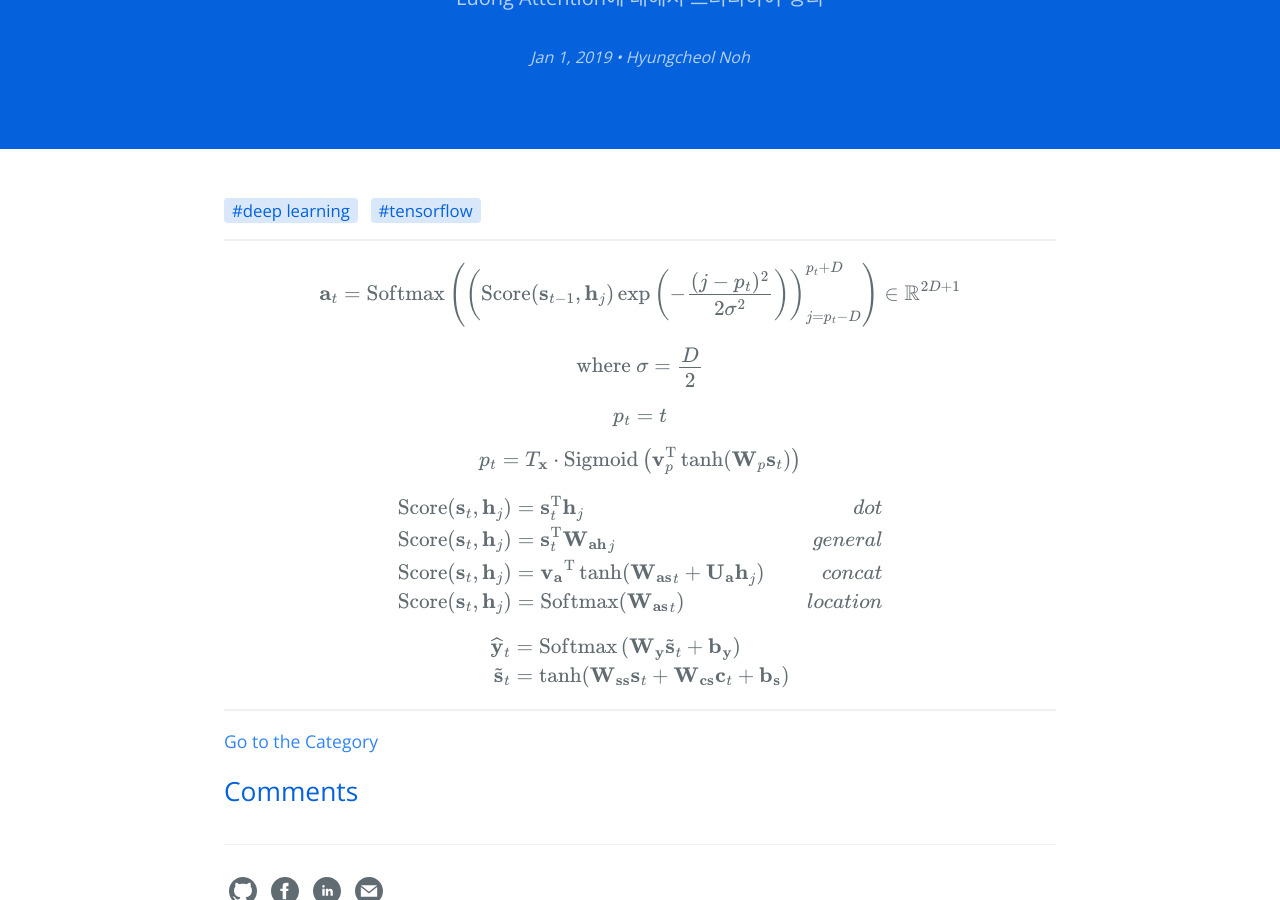
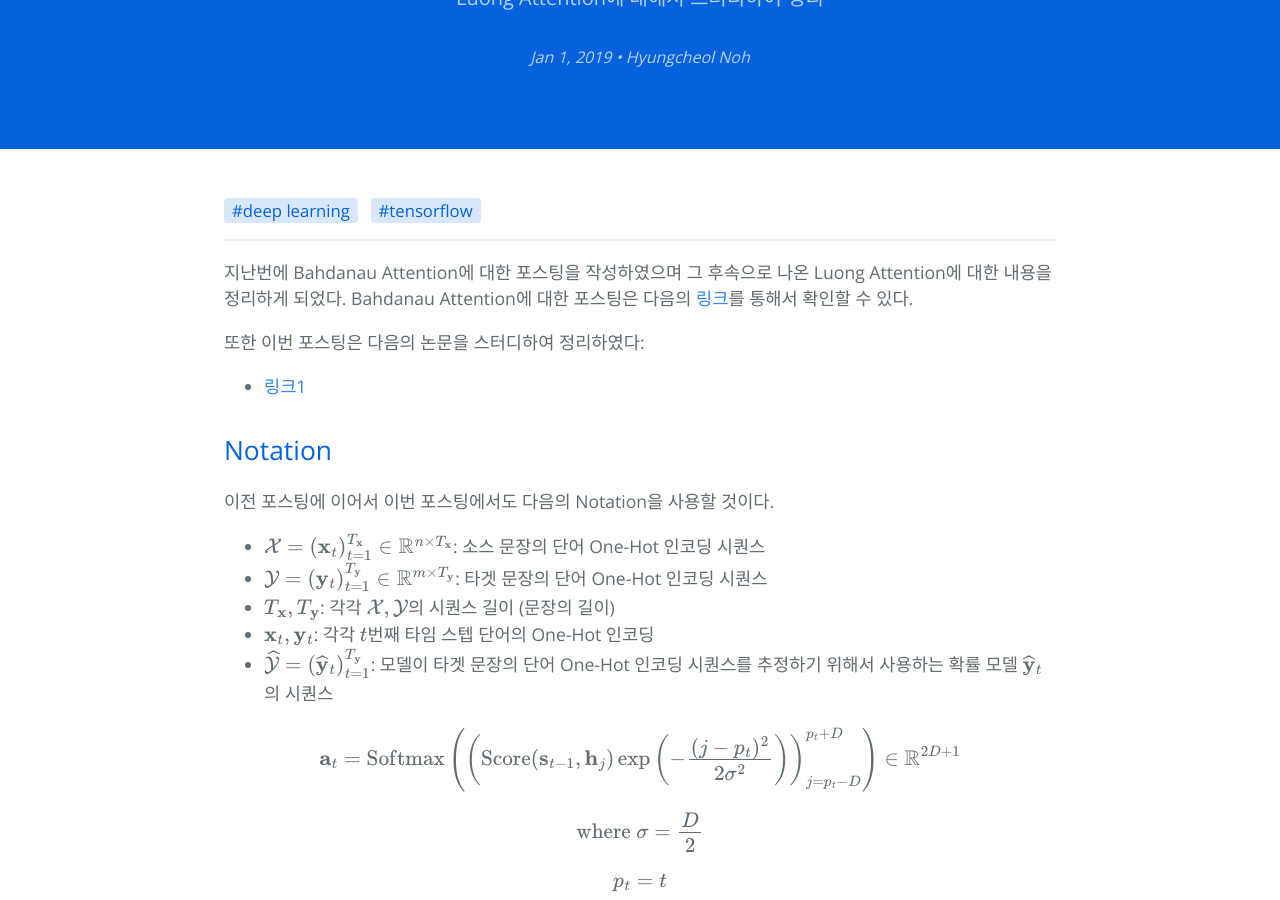
Before and after one commit to hcnoh/hcnoh.github.io, a Jekyll site: the page built from _posts/2019-01-01-luong-attention.md, in a window 1280 px wide and 900 px high, scrolled down 248 px. Built offline with Jekyll 4.4.1, drawn with Linux system fonts in a browser that asks for light colours; formulas are drawn with MathJax 3; comment, search, counter and statistics services are not loaded.

Commit message:
Update 2019-01-01-luong-attention.md

```diff
--- a/_posts/2019-01-01-luong-attention.md
+++ b/_posts/2019-01-01-luong-attention.md
@@ -13,6 +13,19 @@ image: /thumbnail-mobile.png
 author: "Hyungcheol Noh"
 permalink: /2019-01-01-luong-attention
 ---
+
+지난번에 Bahdanau Attention에 대한 포스팅을 작성하였으며 그 후속으로 나온 Luong Attention에 대한 내용을 정리하게 되었다. Bahdanau Attention에 대한 포스팅은 다음의 [링크](https://hcnoh.github.io/2018-12-11-bahdanau-attention)를 통해서 확인할 수 있다.
+
+또한 이번 포스팅은 다음의 논문을 스터디하여 정리하였다:
+- [링크1](https://arxiv.org/pdf/1508.04025)
+
+## Notation
+이전 포스팅에 이어서 이번 포스팅에서도 다음의 Notation을 사용할 것이다.
+- $$\mathcal{X} = (\mathbf{x}_t)_{t=1}^{T_{\mathbf{x}}} \in \mathbb{R}^{n \times T_{\mathbf{x}}}$$: 소스 문장의 단어 One-Hot 인코딩 시퀀스
+- $$\mathcal{Y} = (\mathbf{y}_t)_{t=1}^{T_{\mathbf{y}}} \in \mathbb{R}^{m \times T_{\mathbf{y}}}$$: 타겟 문장의 단어 One-Hot 인코딩 시퀀스
+- $$T_{\mathbf{x}}, T_{\mathbf{y}}$$: 각각 $$\mathcal{X}, \mathcal{Y}$$의 시퀀스 길이 (문장의 길이)
+- $$\mathbf{x}_t, \mathbf{y}_t$$: 각각 $$t$$번째 타임 스텝 단어의 One-Hot 인코딩
+- $$\widehat{\mathcal{Y}} = (\widehat{\mathbf{y}}_t)_{t=1}^{T_{\mathbf{y}}}$$: 모델이 타겟 문장의 단어 One-Hot 인코딩 시퀀스를 추정하기 위해서 사용하는 확률 모델 $$\widehat{\mathbf{y}}_t$$의 시퀀스
 
 $$
 \mathbf{a}_t = \text{Softmax}\left(\left(\text{Score}(\mathbf{s}_{t-1}, \mathbf{h}_j) \exp\left( -\frac{(j-p_t)^2}{2\sigma^2} \right) \right)_{j=p_t-D}^{p_t+D}\right) \in \mathbb{R}^{2D+1}
```
